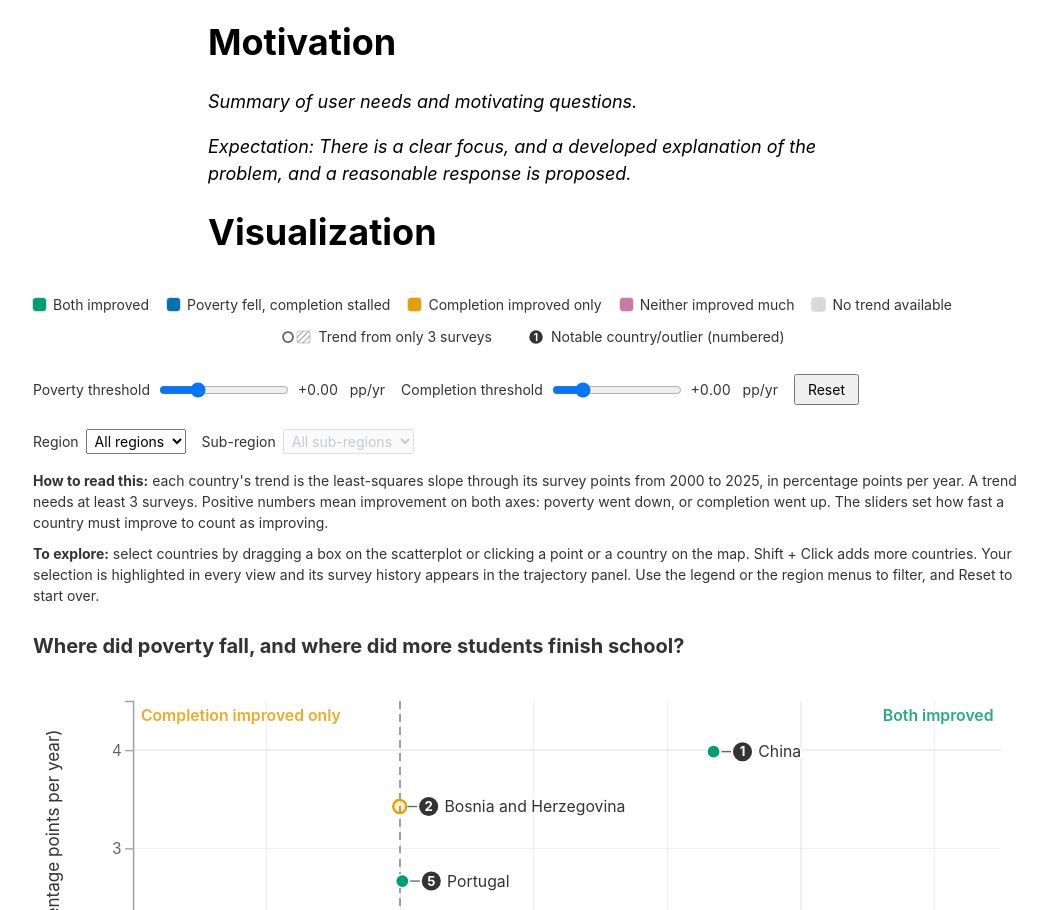
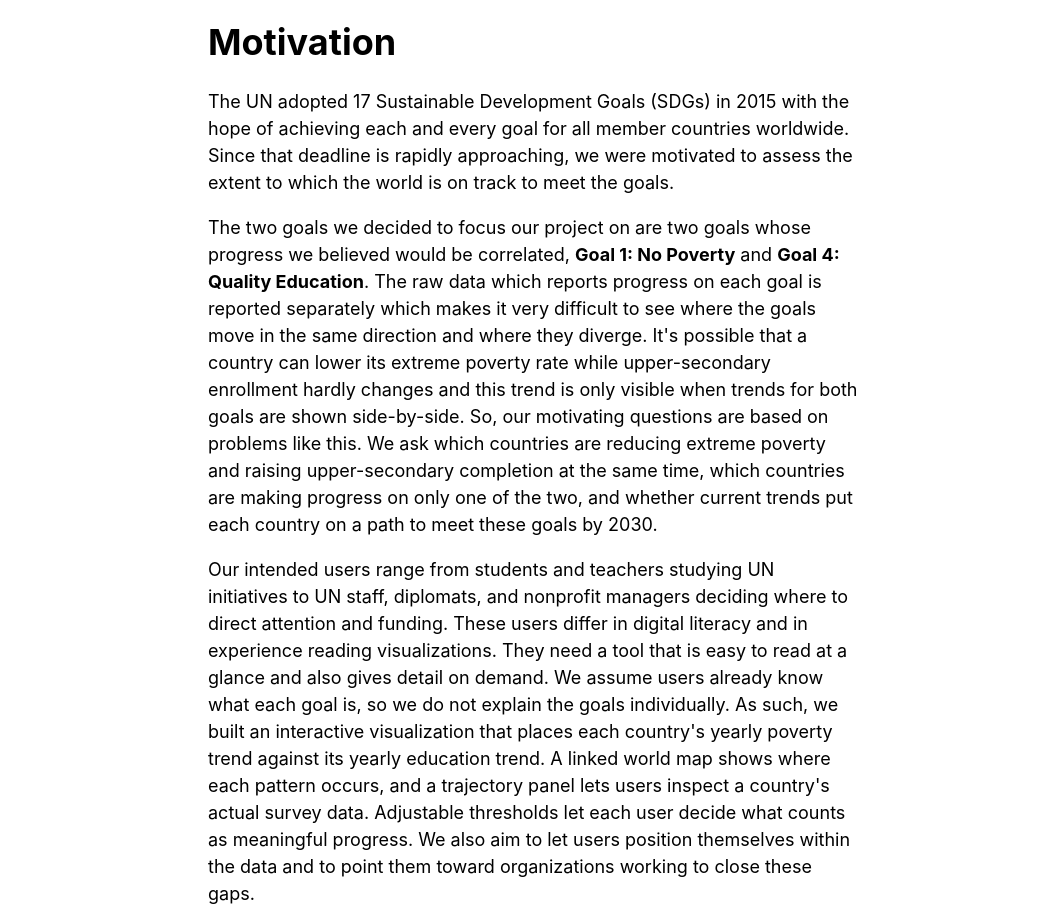
Before and after one commit to cameronschase/COSI116A-Group2-Final-Project, a plain HTML site: page index.html in a window 1280 px wide. Shown: the part 323-1233 px from the top of the page, without its empty margins (107-1154 px from the left). Drawn offline with Linux system fonts and the light colour scheme.

Commit message:
Motivation statement

```diff
--- a/index.html
+++ b/index.html
@@ -40,10 +40,13 @@
 
     <h1>Motivation</h1>
 
-    <p><em>Summary of user needs and motivating questions.</em></p>
-
-    <p><em>Expectation: There is a clear focus, and a developed explanation of the problem, and a reasonable response is proposed.</em></p>
-
+    <p>The UN adopted 17 Sustainable Development Goals (SDGs) in 2015 with the hope of achieving each and every goal for all member countries worldwide. Since that deadline is rapidly approaching, we were motivated to assess the extent to which the world is on track to meet the goals.</p>
+    <p>The two goals we decided to focus our project on are two goals whose progress we believed would be correlated, <strong>Goal 1: No Poverty</strong> and <strong>Goal 4: Quality Education</strong>. The raw data which reports progress on each goal is reported separately which makes it very difficult to see where the goals move in the same direction and where they diverge.
+      It's possible that a country can lower its extreme poverty rate while upper-secondary enrollment hardly changes and this trend is only visible when trends for both goals are shown side-by-side. So, our motivating questions are based on problems like this. We ask which countries are reducing extreme poverty and raising upper-secondary completion at the same time, which countries are making progress on only one of the two, and whether current trends put each country on a path to meet these goals by 2030.
+    </p>
+    <p>Our intended users range from students and teachers studying UN initiatives to UN staff, diplomats, and nonprofit managers deciding where to direct attention and funding. These users differ in digital literacy and in experience reading visualizations. They need a tool that is easy to read at a glance and also gives detail on demand. We assume users already know what each goal is, so we do not explain the goals individually.
+      As such, we built an interactive visualization that places each country's yearly poverty trend against its yearly education trend. A linked world map shows where each pattern occurs, and a trajectory panel lets users inspect a country's actual survey data. Adjustable thresholds let each user decide what counts as meaningful progress. We also aim to let users position themselves within the data and to point them toward organizations working to close these gaps.
+    </p>
 
     <h1>Visualization</h1>
   </div>
```
